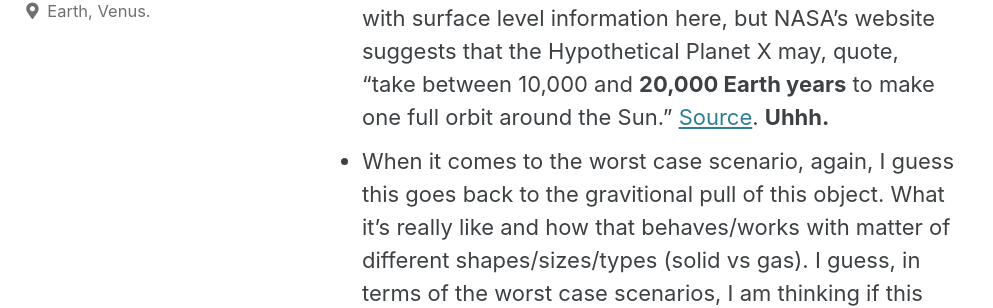
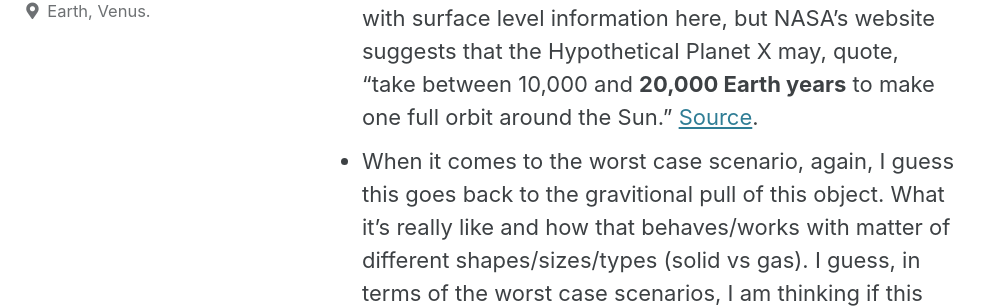
Before and after one commit to stellardreams/stellardreams.github.io, a Jekyll site: the page built from _posts/2020-10-29-Grape-fruit-sized-Black-Hole-in-the-outer-solar-system.md, in a window 1280 px wide and 900 px high, scrolled down 2246 px. Shown: the part 156-464 px from the top of the window, without its empty margins (0-993 px from the left). Built offline with Jekyll 4.4.1, drawn with Linux system fonts in a browser that asks for light colours; cached includes are drawn as plain includes.

Commit message:
Update 2020-10-29-Grape-fruit-sized-Black-Hole-in-the-outer-solar-system.md
Minor edit.

```diff
--- a/_posts/2020-10-29-Grape-fruit-sized-Black-Hole-in-the-outer-solar-system.md
+++ b/_posts/2020-10-29-Grape-fruit-sized-Black-Hole-in-the-outer-solar-system.md
@@ -18,7 +18,7 @@
 
 Again, if this exists. Then, from my extremely limited vantage point, the best and the worst case scenarios would sit somewhere between the following set of spectrums. Including, but certainly not limited to:
 * *The best case scenario* would be that some comets and asteroids are disturbed and either just whiz around the solar system or are swallowed in. Swallowed by the black hole, if that's how a blackhole of this kind of a gravitional pull is actually going to function.
-* Somewhere along the middle, this thing whizzes by earth and at the very least leads to a [*decrease in Earth's Axial tilt*](https://en.wikipedia.org/wiki/Milankovitch_cycles#Axial_tilt_(obliquity)). This is in the domain of Milankovitch cycles. There are different estimates on how the tilt plays into climate cycles (non-human made in this scenario). A reduction in tilt by a certain factor, can bring about an ice age. There are [three different ranges for these orbital variations and ice-ages](https://phys.org/news/2017-01-earth-orbital-variations-sea-ice.html) and one of them is the **21,000** year mark (Link included. Originally observed as one of the two links via Wikipedia's entry on Milankovitch's cycles). I am going with surface level information here, but NASA's website suggests that the Hypothetical Planet X may, quote, "take between 10,000 and **20,000 Earth years** to make one full orbit around the Sun." [Source](https://solarsystem.nasa.gov/planets/hypothetical-planet-x/in-depth/). **Uhhh.**
+* Somewhere along the middle, this thing whizzes by earth and at the very least leads to a [*decrease in Earth's Axial tilt*](https://en.wikipedia.org/wiki/Milankovitch_cycles#Axial_tilt_(obliquity)). This is in the domain of Milankovitch cycles. There are different estimates on how the tilt plays into climate cycles (non-human made in this scenario). A reduction in tilt by a certain factor, can bring about an ice age. There are [three different ranges for these orbital variations and ice-ages](https://phys.org/news/2017-01-earth-orbital-variations-sea-ice.html) and one of them is the **21,000** year mark (Link included. Originally observed as one of the two links via Wikipedia's entry on Milankovitch's cycles). I am going with surface level information here, but NASA's website suggests that the Hypothetical Planet X may, quote, "take between 10,000 and **20,000 Earth years** to make one full orbit around the Sun." [Source](https://solarsystem.nasa.gov/planets/hypothetical-planet-x/in-depth/).
 * When it comes to the worst case scenario, again, I guess this goes back to the gravitional pull of this object. What it's really like and how that behaves/works with matter of different shapes/sizes/types (solid vs gas). I guess, in terms of the worst case scenarios, I am thinking if this thing was too close to a planet and what would happen in that scenario.
 
 Overall, it's impossible for me to really extrapolate what the best and also worst case scenario may actually turn out to be. I am assuming that the team at Harvard is thinking about these issues.
```
